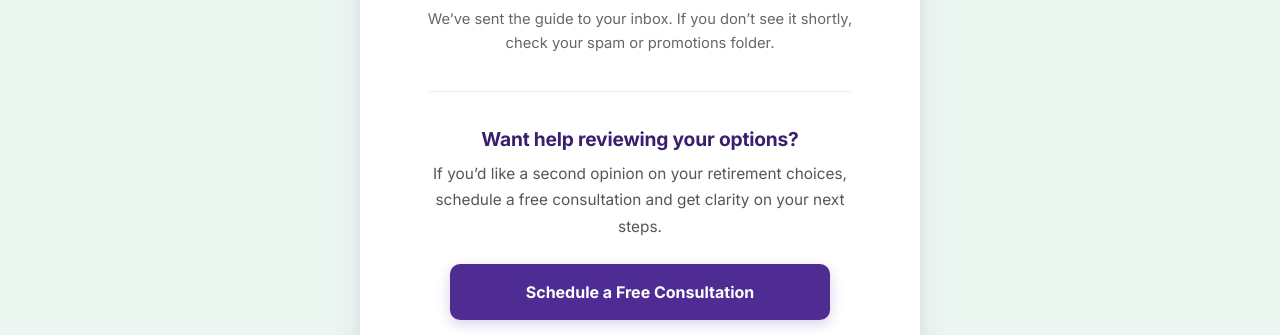
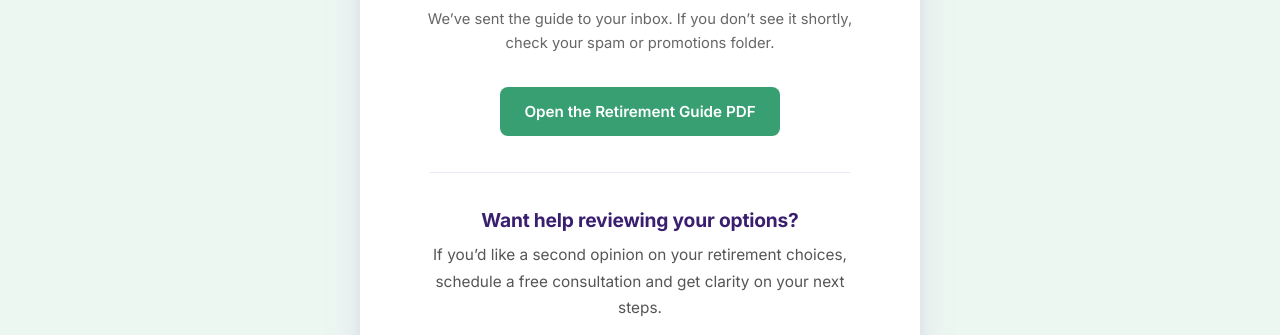
Before and after one commit to prosperitylfs/prosperity-website, a plain HTML site: page thank-you-guide/index.html in a window 1280 px wide. Shown: the part 427-762 px from the top of the page. Drawn offline with Linux system fonts and the light colour scheme.

Commit message:
Fix static PDF serving for retirement guide
- Troubleshot guide PDF path returning website HTML instead of PDF
- Ensured guide PDF is stored in public/guides with correct filename
- Updated routing/static asset handling so PDF opens directly
- Added temporary thank-you page PDF test link
- Preserved free-guide form flow, email link, and SMS compliance behavior

```diff
--- a/thank-you-guide/index.html
+++ b/thank-you-guide/index.html
@@ -180,8 +180,7 @@
         </div>
         <h1 class="tg-headline">Your Free Guide Is On Its Way</h1>
         <p class="tg-sub">Thank you for requesting the guide. Please check your email for access.</p>
-        <p class="tg-reassure">We’ve sent the guide to your inbox. If you don’t see it shortly, check your spam or promotions folder.</p>
-        <hr class="tg-divider">
+        <p class="tg-reassure">We’ve sent the guide to your inbox. If you don’t see it shortly, check your spam or promotions folder.</p>        <p style="margin-bottom: 24px;"><a href="/guides/7-retirement-savings-mistakes-guide.pdf" target="_blank" rel="noopener" style="display: inline-block; padding: 12px 24px; background: #389f72; color: white; text-decoration: none; border-radius: 8px; font-weight: 600; font-size: 0.95rem;">Open the Retirement Guide PDF</a></p>        <hr class="tg-divider">
         <h2 class="tg-secondary-headline">Want help reviewing your options?</h2>
         <p class="tg-secondary-text">If you’d like a second opinion on your retirement choices, schedule a free consultation and get clarity on your next steps.</p>
         <a class="tg-btn-purple" href="/book.html">Schedule a Free Consultation</a>
```
Also changed, not shown: 3 other files.
